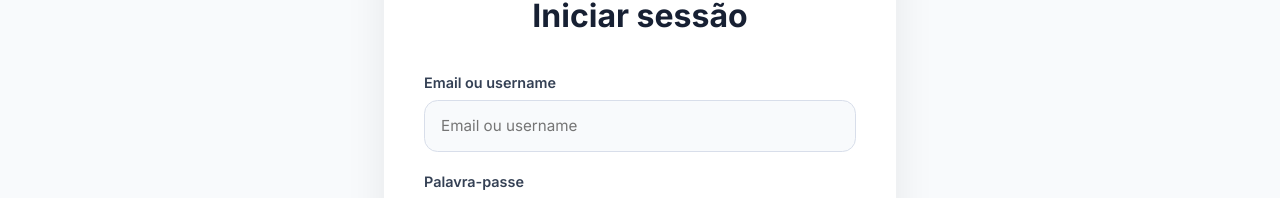
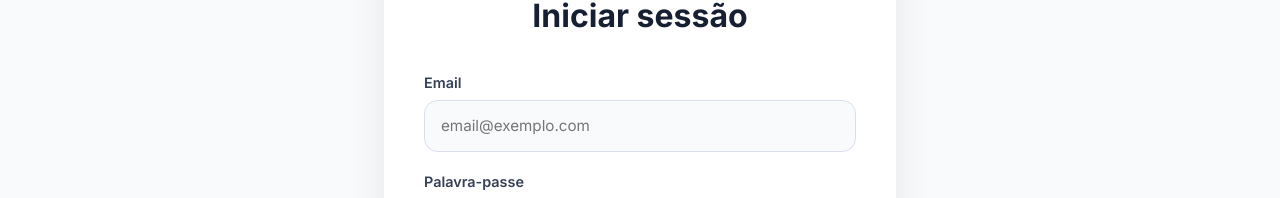
Before and after one commit to Shuchuga85/DRVP-Tech, a React (Vite) app in the folder danceschoolapp.client/: page /login in a window 1280 px wide. Shown: the part 410-608 px from the top of the page. Built offline with nearby package versions, Linux system fonts and the light colour scheme; no server answers.

Commit message:
atualizacao so para email no login

```diff
--- a/danceschoolapp.client/src/pages/LoginPage.jsx
+++ b/danceschoolapp.client/src/pages/LoginPage.jsx
@@ -3,8 +3,9 @@
 import '../styles/LoginPage.css'
 import logo from '../assets/logo-entartes.png'
 import { useAuth } from '../context/AuthContext'
+
 function LoginPage() {
-    const [login, setLogin] = useState('')
+    const [email, setEmail] = useState('')
     const [password, setPassword] = useState('')
     const [error, setError] = useState('')
     const [loading, setLoading] = useState(false)
@@ -24,9 +25,8 @@
                 },
                 credentials: 'include',
                 body: JSON.stringify({
-                    email: login.includes('@') ? login : null,
-                    username: login.includes('@') ? null : login,
-                    password,
+                    email: email,
+                    password: password,
                 }),
             })
 
@@ -37,13 +37,10 @@
             const data = await response.json()
 
             console.log('Login OK:', data)
+
             await refreshSession()
-            navigate('/')
 
-            // guardar token
-            localStorage.setItem('token', data.Token)
-
-            // guardar user
+            // guardar user (opcional)
             localStorage.setItem(
                 'user',
                 JSON.stringify({
@@ -53,7 +50,6 @@
                 })
             )
 
-            // redirecionar para homepage
             navigate('/')
         } catch (err) {
             console.error(err)
@@ -71,15 +67,16 @@
                 <h1>Iniciar sessão</h1>
 
                 <form onSubmit={handleSubmit} className="login-form">
-                    {/* LOGIN (email ou username) */}
+
+                    {/* EMAIL */}
                     <div className="form-group">
-                        <label htmlFor="login">Email ou username</label>
+                        <label htmlFor="email">Email</label>
                         <input
-                            id="login"
-                            type="text"
-                            placeholder="Email ou username"
-                            value={login}
-                            onChange={(e) => setLogin(e.target.value)}
+                            id="email"
+                            type="email"
+                            placeholder="email@exemplo.com"
+                            value={email}
+                            onChange={(e) => setEmail(e.target.value)}
                             required
                         />
                     </div>
@@ -96,6 +93,7 @@
                             required
                         />
                     </div>
+
                     <button
                         type="submit"
                         className="login-btn"
```
